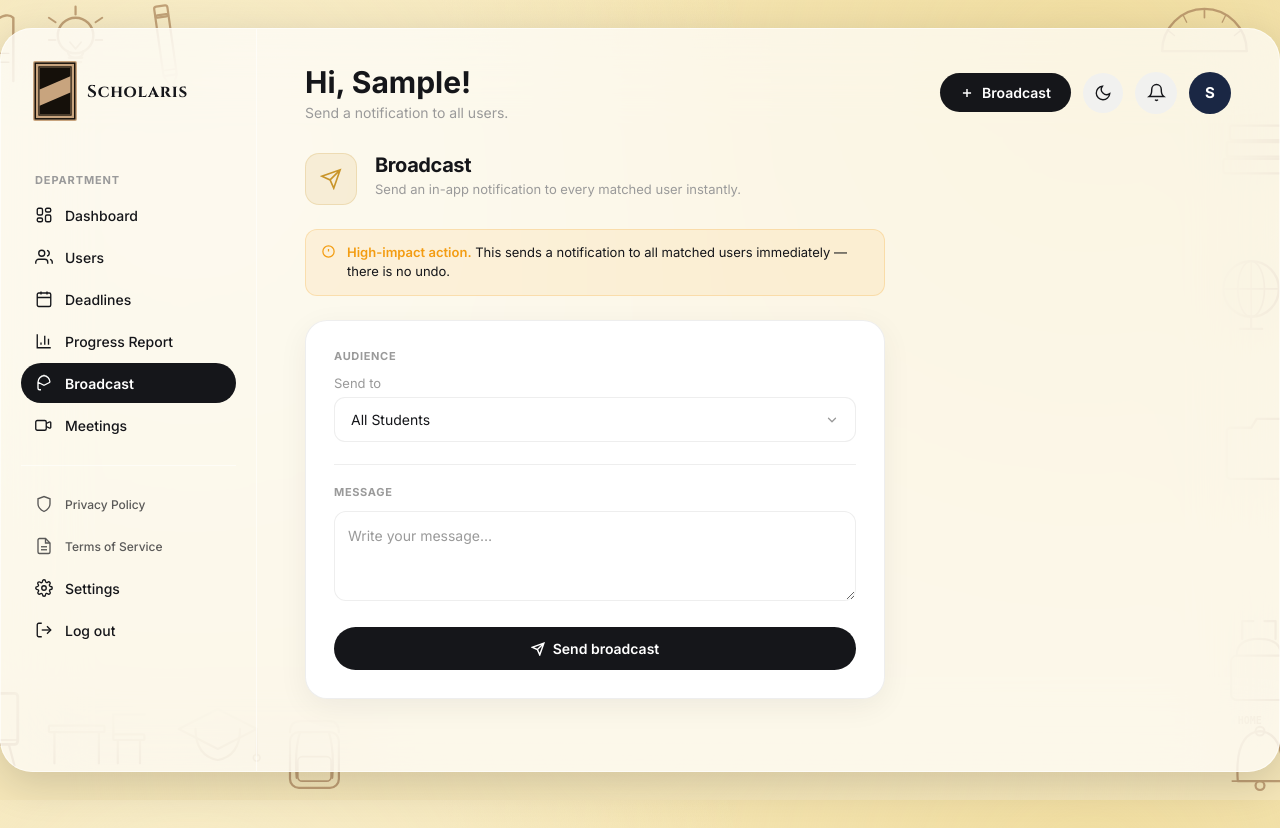
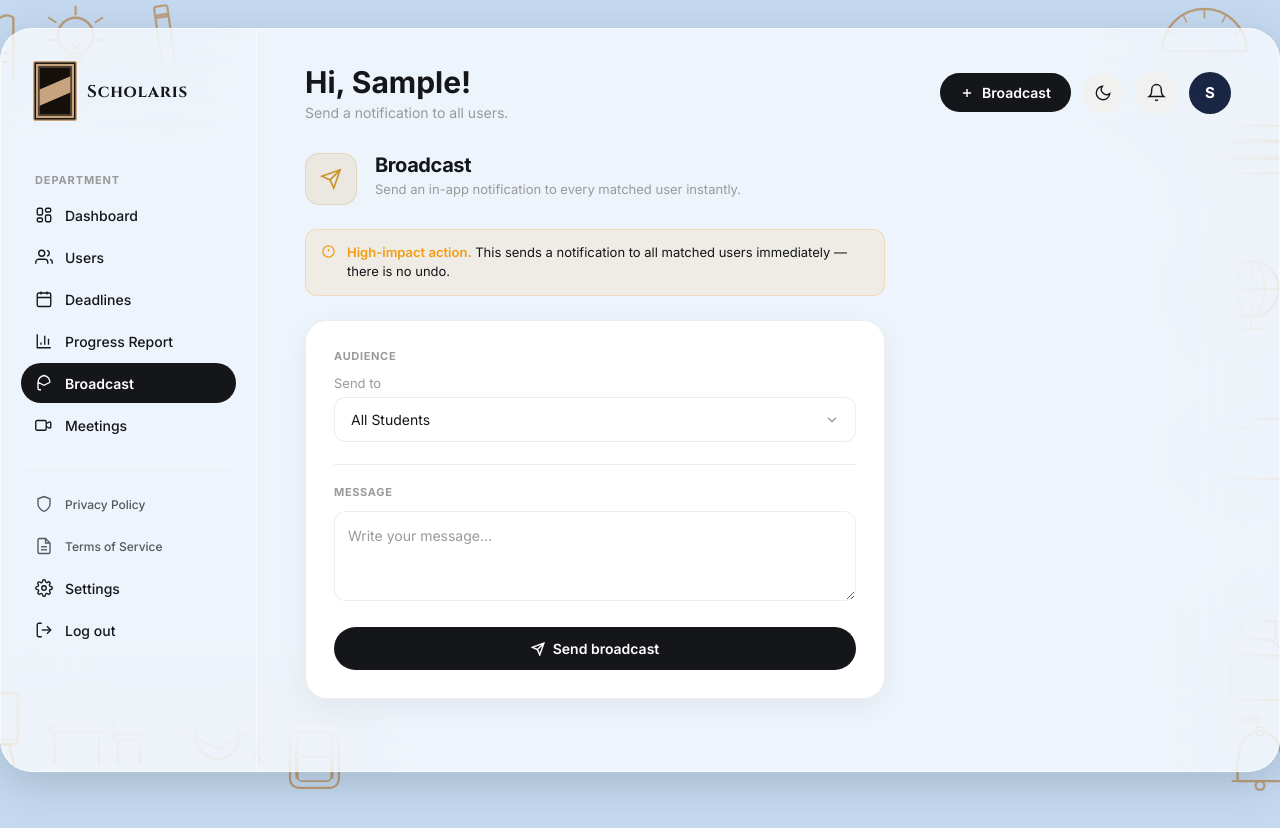
Before and after one commit to Darkhydraxl/scholaris-, a Flask app: page /admin/broadcast in a window 1280 px wide. Run offline with Flask 3, Linux system fonts and the light colour scheme; the visitor is signed in with stand-in values (Sample User, id 1); data that the repository does not hold is empty; parts of the project's set-up code (start-up, migrations or seed data) failed here and were passed over; some libraries are stand-ins or nearby versions; some web fonts are replaced.

Commit message:
Light mode: replace wheat mesh with #c4d9f0 blue across all pages
Update --bg-mesh-* tokens from warm wheat to blue (#c4d9f0 family)
and add [data-theme="light"] body override in main.css so every page
(student, supervisor, admin dashboards and all inner pages) shows the
same French blue background as the auth pages in light mode.

Co-Authored-By: Claude Sonnet 4.6 <noreply@anthropic.com>

```diff
--- a/ifyscs/app/static/css/main.css
+++ b/ifyscs/app/static/css/main.css
@@ -2,9 +2,9 @@
 :root {
   --font-sans: 'Inter', 'Manrope', -apple-system, BlinkMacSystemFont, sans-serif;
 
-  --bg-mesh-1: #f5e6b8;
-  --bg-mesh-2: #f0dda0;
-  --bg-mesh-3: #f7ecc8;
+  --bg-mesh-1: #c4d9f0;
+  --bg-mesh-2: #b8cfe8;
+  --bg-mesh-3: #d4e7f7;
 
   --surface-glass: rgba(255, 255, 255, 0.7);
   --surface-glass-border: rgba(255, 255, 255, 0.6);
@@ -66,6 +66,7 @@ body {
   min-height: 100vh;
   -webkit-font-smoothing: antialiased;
 }
+[data-theme="light"] body { background: #c4d9f0; }
 
 a { color: inherit; text-decoration: none; }
 ul { list-style: none; margin: 0; padding: 0; }
```
